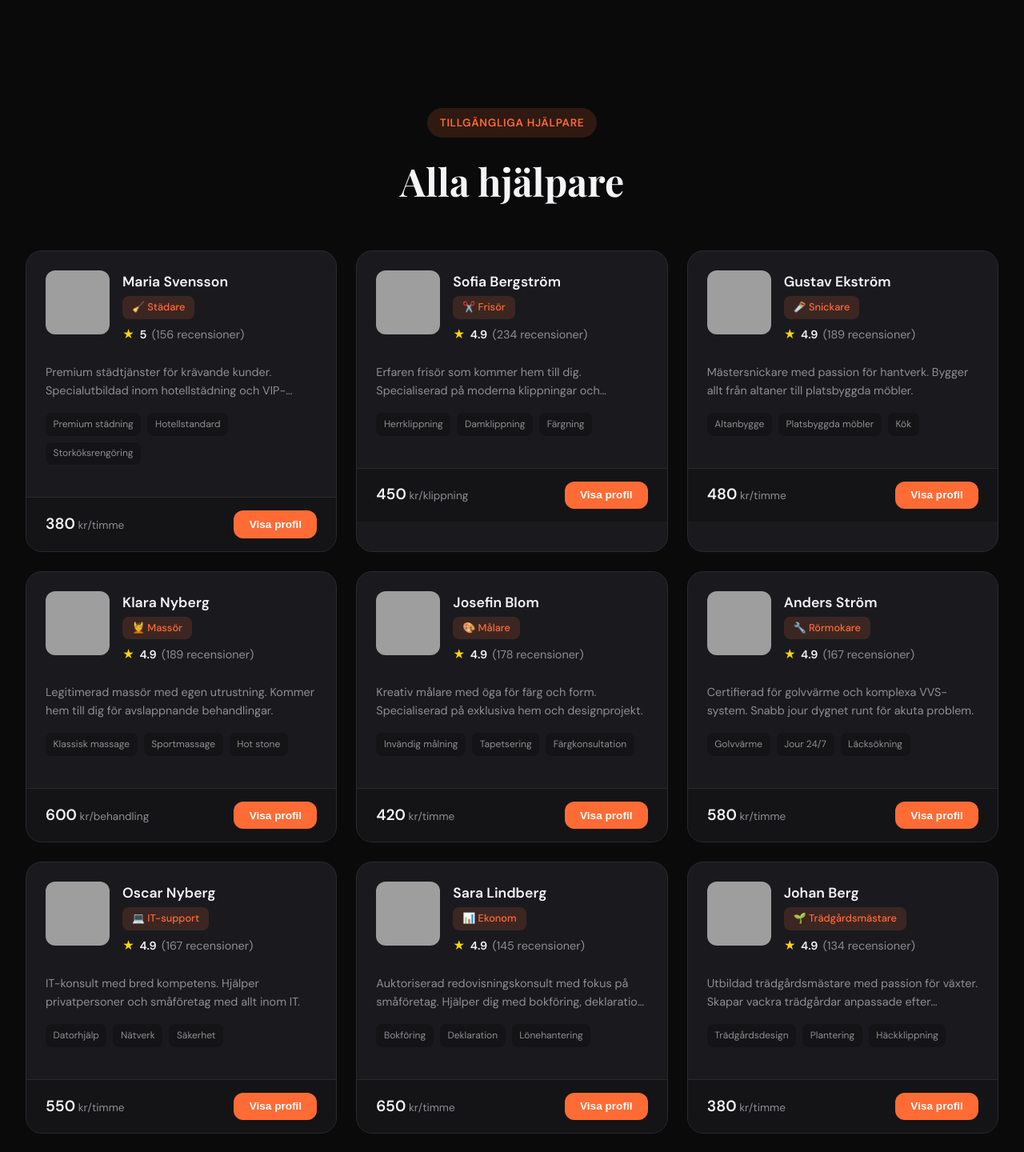
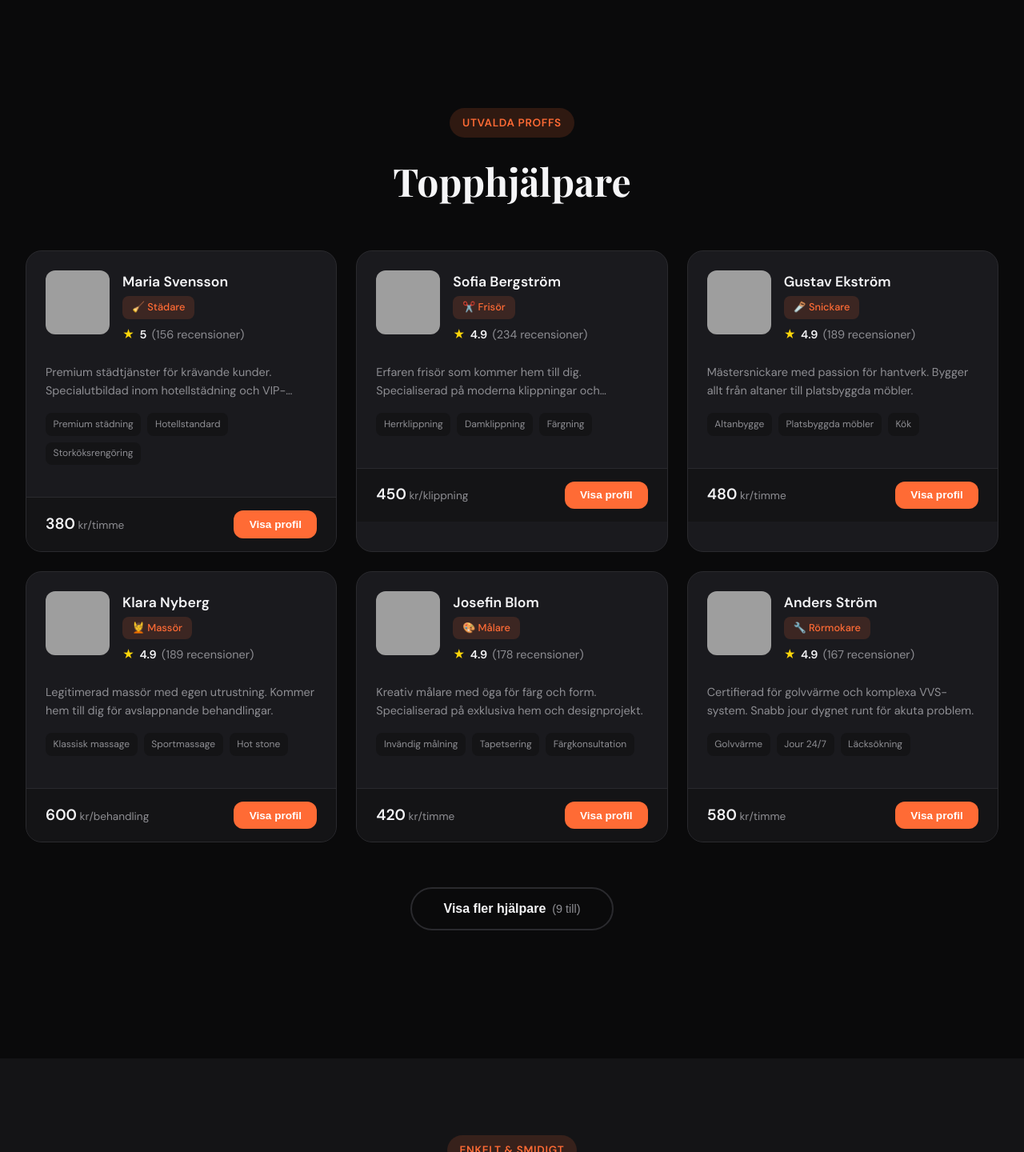
Before and after one commit to yurransmejl-ops/Samarbete, a website: page index.html in a window 1280 px wide. Shown: the part 1360-2800 px from the top of the page at 80% size. Drawn offline with nearby package versions, Linux system fonts and the light colour scheme; grey boxes are pictures that could not be loaded.

Commit message:
Visa färre hjälpare på framsidan med Visa mer-knapp, endast de bästa

```diff
--- a/app.js
+++ b/app.js
@@ -472,24 +472,49 @@ function getAllArbetare() {
     return allArbetare;
 }
 
-function renderArbetare(filterKategori = 'alla') {
+// Hur många hjälpare som visas
+const INITIAL_DISPLAY_COUNT = 6;
+const SHOW_MORE_COUNT = 6;
+let currentDisplayCount = INITIAL_DISPLAY_COUNT;
+let currentFilteredArbetare = [];
+
+function renderArbetare(filterKategori = 'alla', showMore = false) {
     const allArbetare = getAllArbetare();
-    let filtreradeArbetare = filterKategori === 'alla'
-        ? allArbetare
-        : allArbetare.filter(a => a.kategori === filterKategori);
+
+    // Filtrera bort användare - visa bara de fördefinierade bästa hjälparna
+    let filtreradeArbetare = allArbetare.filter(a => !a.isUser);
+
+    // Filtrera på kategori
+    if (filterKategori !== 'alla') {
+        filtreradeArbetare = filtreradeArbetare.filter(a => a.kategori === filterKategori);
+    }
 
     // Sortera efter betyg (högst först), sedan antal recensioner
     filtreradeArbetare.sort((a, b) => {
         if (b.betyg !== a.betyg) {
-            return b.betyg - a.betyg; // Högst betyg först
+            return b.betyg - a.betyg;
         }
-        return b.antalRecensioner - a.antalRecensioner; // Fler recensioner först vid samma betyg
+        return b.antalRecensioner - a.antalRecensioner;
     });
+
+    // Spara för "Visa mer"
+    currentFilteredArbetare = filtreradeArbetare;
+
+    // Reset eller öka display count
+    if (!showMore) {
+        currentDisplayCount = INITIAL_DISPLAY_COUNT;
+    } else {
+        currentDisplayCount += SHOW_MORE_COUNT;
+    }
+
+    // Begränsa antal som visas
+    const visadeArbetare = filtreradeArbetare.slice(0, currentDisplayCount);
+    const harMer = filtreradeArbetare.length > currentDisplayCount;
 
     // Update rubrik
     const katInfo = getKategoriInfo(filterKategori);
     if (arbetareRubrik) {
-        arbetareRubrik.textContent = filterKategori === 'alla' ? 'Alla hjälpare' : katInfo.namn;
+        arbetareRubrik.textContent = filterKategori === 'alla' ? 'Topphjälpare' : katInfo.namn;
     }
 
     // Render cards
@@ -505,7 +530,7 @@ function renderArbetare(filterKategori = 'alla') {
             return;
         }
 
-        arbetareContainer.innerHTML = filtreradeArbetare.map((person, index) => {
+        const cardsHTML = visadeArbetare.map((person, index) => {
             const katInfo = getKategoriInfo(person.kategori);
             return `
                 <div class="arbetare-card" style="animation-delay: ${index * 0.05}s" data-id="${person.id}">
@@ -537,15 +562,31 @@ function renderArbetare(filterKategori = 'alla') {
             `;
         }).join('');
 
+        // Lägg till "Visa mer"-knapp om det finns fler
+        const showMoreHTML = harMer ? `
+            <div class="show-more-container">
+                <button class="show-more-btn" onclick="showMoreArbetare()">
+                    Visa fler hjälpare
+                    <span class="show-more-count">(${filtreradeArbetare.length - currentDisplayCount} till)</span>
+                </button>
+            </div>
+        ` : '';
+
+        arbetareContainer.innerHTML = cardsHTML + showMoreHTML;
+
         // Add event listeners
         arbetareContainer.querySelectorAll('.arbetare-card').forEach(card => {
             card.addEventListener('click', () => {
                 const id = card.dataset.id;
-                const person = filtreradeArbetare.find(a => String(a.id) === id);
+                const person = currentFilteredArbetare.find(a => String(a.id) === id);
                 if (person) openModal(person);
             });
         });
     }
+}
+
+function showMoreArbetare() {
+    renderArbetare(currentKategori, true);
 }
 
 function openModal(person) {
--- a/index.html
+++ b/index.html
@@ -66,15 +66,15 @@
                 </div>
                 <div class="hero-stats">
                     <div class="stat">
-                        <span class="stat-number">200+</span>
-                        <span class="stat-label">Hjälpare</span>
+                        <span class="stat-number">13+</span>
+                        <span class="stat-label">Topphjälpare</span>
                     </div>
                     <div class="stat">
                         <span class="stat-number">12</span>
                         <span class="stat-label">Kategorier</span>
                     </div>
                     <div class="stat">
-                        <span class="stat-number">4.8</span>
+                        <span class="stat-number">4.9</span>
                         <span class="stat-label">Medelbetyg</span>
                     </div>
                 </div>
@@ -95,8 +95,8 @@
             <!-- Arbetare Section -->
             <section class="arbetare-section">
                 <div class="section-header">
-                    <span class="section-tag">Tillgängliga hjälpare</span>
-                    <h2 id="arbetare-rubrik">Alla hjälpare</h2>
+                    <span class="section-tag">Utvalda proffs</span>
+                    <h2 id="arbetare-rubrik">Topphjälpare</h2>
                 </div>
 
                 <div class="arbetare-grid" id="arbetare-container">
--- a/styles.css
+++ b/styles.css
@@ -631,6 +631,41 @@ body {
     transform: scale(1.05);
 }
 
+/* Show More Button */
+.show-more-container {
+    grid-column: 1 / -1;
+    display: flex;
+    justify-content: center;
+    padding: 2rem 0;
+}
+
+.show-more-btn {
+    display: flex;
+    align-items: center;
+    gap: 0.5rem;
+    padding: 1rem 2.5rem;
+    background: transparent;
+    color: var(--color-text);
+    border: 2px solid var(--color-border);
+    border-radius: var(--radius-xl);
+    font-weight: 600;
+    font-size: 1rem;
+    cursor: pointer;
+    transition: all var(--transition);
+}
+
+.show-more-btn:hover {
+    border-color: var(--color-accent);
+    color: var(--color-accent);
+    transform: translateY(-2px);
+}
+
+.show-more-count {
+    color: var(--color-text-muted);
+    font-weight: 400;
+    font-size: 0.9rem;
+}
+
 /* ===== Hur Section ===== */
 .hur-section {
     padding: 6rem 2rem;
```
